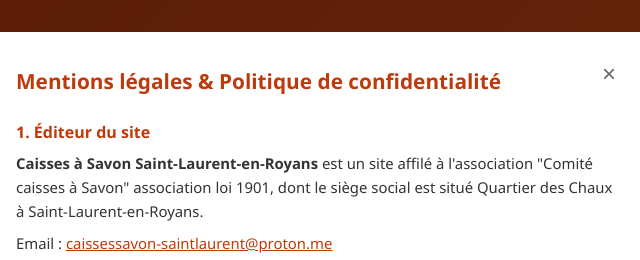
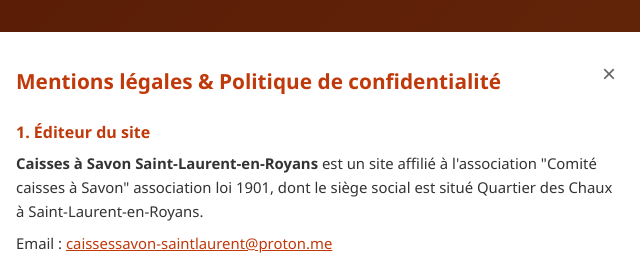
Before and after one commit to caisses-savon-stlaurent/coursesaintlaurent, a plain HTML site: page index.html in a window 1280 px wide. Both pictures are taken after a click on the link "En savoir plus". Shown: the top 260 px of the page, 324-964 px from the left. Drawn offline with Linux system fonts and the light colour scheme.

Commit message:
Update index.html

```diff
--- a/index.html
+++ b/index.html
@@ -282,7 +282,7 @@
     <h2>Mentions légales & Politique de confidentialité</h2>
 
     <h3>1. Éditeur du site</h3>
-    <p><strong>Caisses à Savon Saint-Laurent-en-Royans</strong> est un site affilé à l'association "Comité caisses à Savon" association loi 1901, dont le siège social est situé Quartier des Chaux à Saint-Laurent-en-Royans.</p>
+    <p><strong>Caisses à Savon Saint-Laurent-en-Royans</strong> est un site affilié à l'association "Comité caisses à Savon" association loi 1901, dont le siège social est situé Quartier des Chaux à Saint-Laurent-en-Royans.</p>
     <p>Email : <a href="mailto:caissessavon-saintlaurent@proton.me">caissessavon-saintlaurent@proton.me</a></p>
     <p>Responsable de publication de ce site internet : Émilie Pelizzari (à titre bénévole).</p>
 
```
